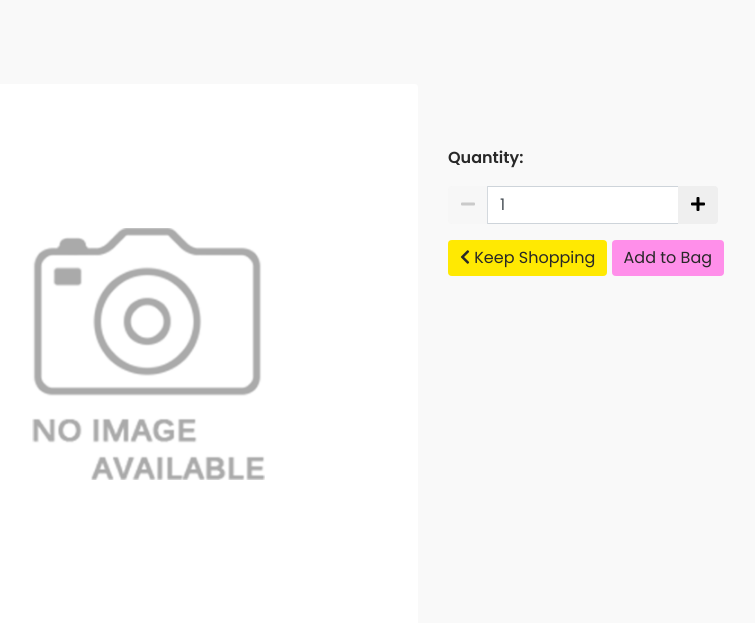
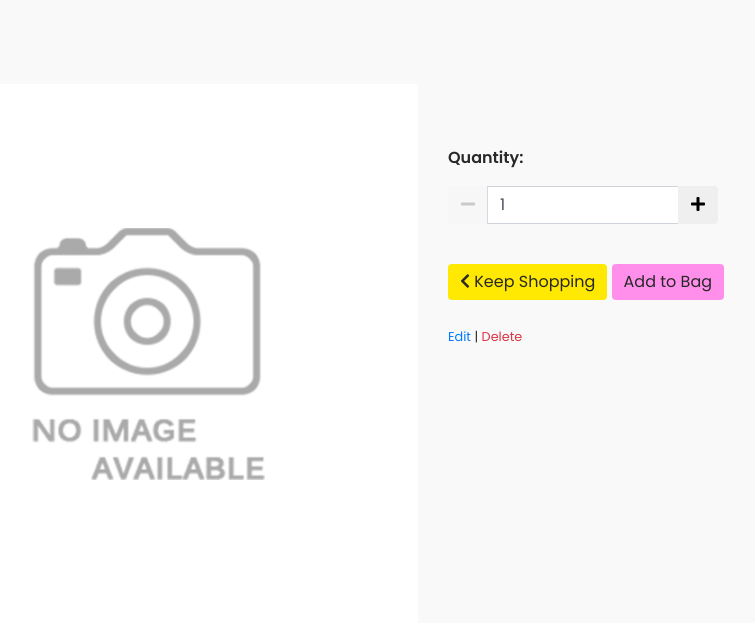
Before and after one commit to michellelclement/magnetic-eyes, a Django app: template products/templates/products/product_detail.html in a window 1280 px wide. Shown: the part 228-851 px from the top of the page, without its empty margins (207-962 px from the left). Run offline with Django 3.2, Linux system fonts and the light colour scheme; the template is opened without the code that fills it, so the values that code supplies are empty; the visitor is signed in with stand-in values (Sample User, id 1); some libraries are stand-ins or nearby versions.

Commit message:
Add edit and delete product buttons

```diff
--- a/products/templates/products/product_detail.html
+++ b/products/templates/products/product_detail.html
@@ -83,7 +83,7 @@
             </div>
           </div>
           <!-- Keep Shopping Button -->
-          <div class="col-12">
+          <div class="col-12 mt-4 mb-4">
             <a href="{% url 'products' %}" class="btn btn-primary">
               <span class="icon">
                 <i class="fas fa-chevron-left"></i>
@@ -97,6 +97,14 @@
           <input type="hidden" name="redirect_url" value="{{ request.path }}" />
         </div>
       </form>
+
+      <!-- Edit / Delete buttons -->
+      {% if request.user.is_superuser %}
+        <small>
+            <a href="{% url 'edit_product' product.id %}">Edit</a> |
+            <a class="text-danger" href="{% url 'delete_product' product.id %}">Delete</a>
+        </small>
+        {% endif %}
     </div>
   </div>
 </div>
```
Also changed, not shown: products/templates/products/products.html (+7 -0 lines).
